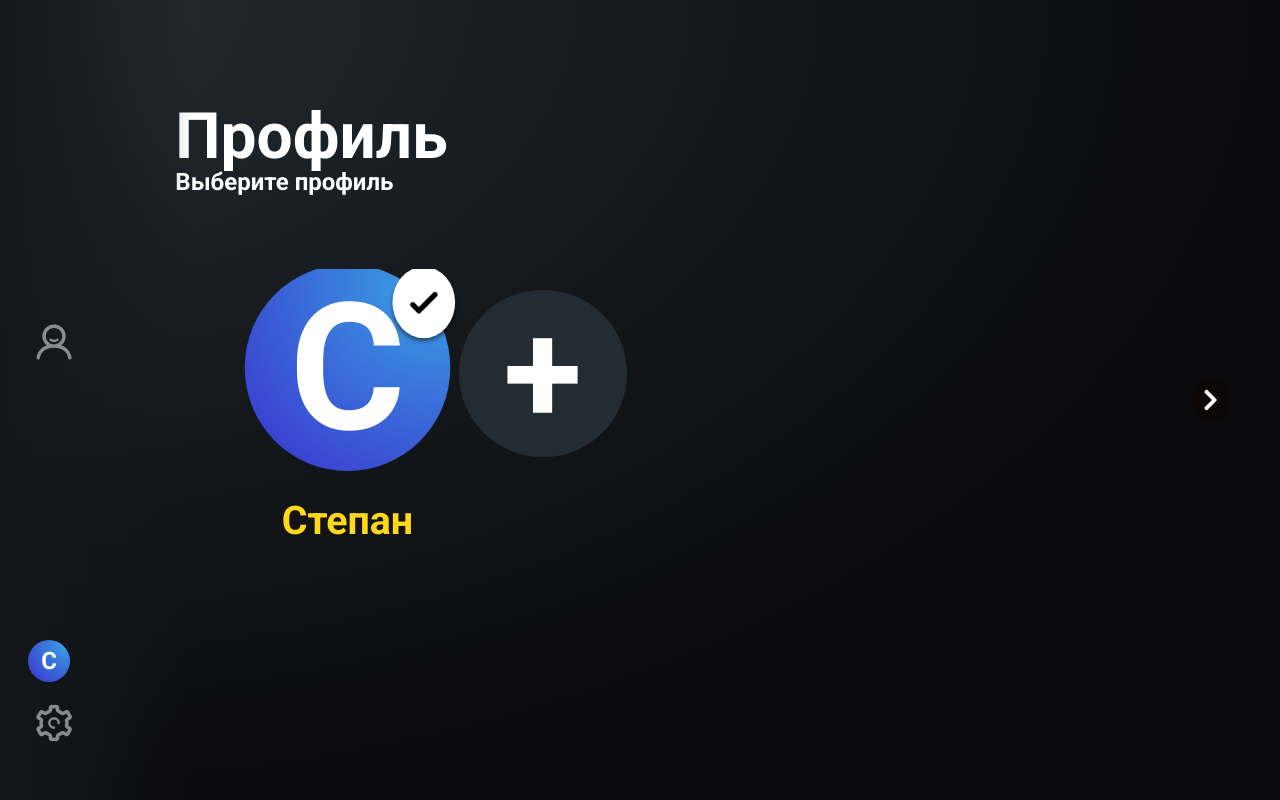
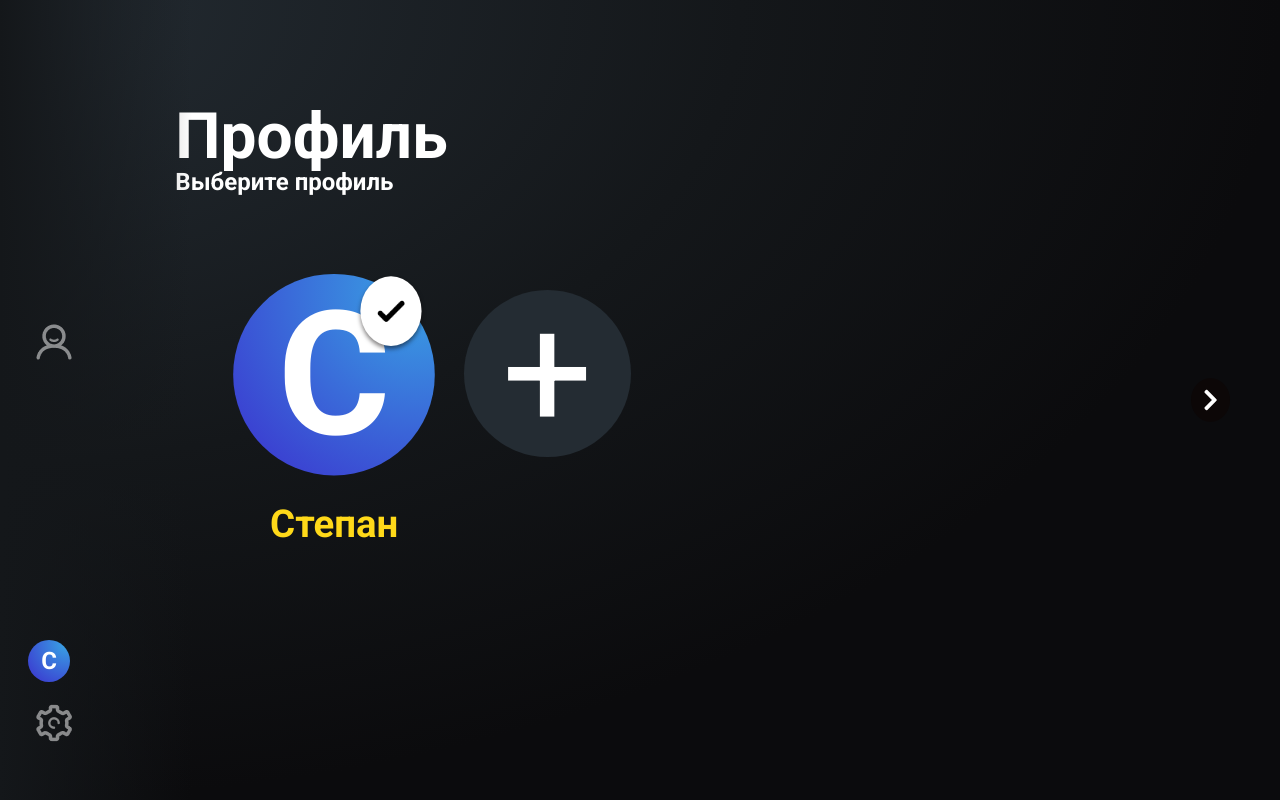
Before and after one commit to Polina-Sapego/Oxagile-training, a React app: page /userprofile in a window 1280 px wide. Built offline with nearby package versions, Linux system fonts and the light colour scheme.

Commit message:
update carousel style carousel-profiles-page and add-button-item-active, add state-selected

```diff
--- a/assets/styles/common.sass
+++ b/assets/styles/common.sass
@@ -2,6 +2,13 @@ $yellow: #FFD919
 $black: #14171A
 $gray: #A7AEB3
 $white: #fff
+$green-gradient: #4eff39, #1dbc0c
+$orange-gradient: #f4bf38, #e56231
+$red-gradient: #f57435, #e63030
+$pink-gradient: #dc49c2, #ee1478
+$blue-gradient: #39a4e4, #3b30ce
+$gradient-circle: circle at 92% 8%
+
 body
   margin: 0
   background: linear-gradient(45deg, #242C33 30%, #14171A 70%, #0B0B0D 100%)
--- a/assets/styles/components/userPage/AddColorsUser.sass
+++ b/assets/styles/components/userPage/AddColorsUser.sass
@@ -1,10 +1,3 @@
-$green-gradient: #4eff39, #1dbc0c
-$orange-gradient: #f4bf38, #e56231
-$red-gradient: #f57435, #e63030
-$pink-gradient: #dc49c2, #ee1478
-$blue-gradient: #39a4e4, #3b30ce
-$gradient-circle: circle at 92% 8%
-
 .body-container-add-colors
   background: radial-gradient(circle at 0 0, #242c33, $black 58%, #0b0b0d)
   position: absolute
--- a/assets/styles/components/userPage/CarouselUser.sass
+++ b/assets/styles/components/userPage/CarouselUser.sass
@@ -18,23 +18,31 @@ $dark-grey: #242c33
       transition: all 0.3s ease
 
       .carousel-profiles-page
-        position: relative
-        min-width: 76%
-        max-width: 76%
+        width: 13.1vw
+        height: 13.1vw
+        border: none
+        margin: 0 1vw
+        border-radius: 50%
+        transition: transform 0.2s ease-in-out, margin-left 0.2s ease-in-out, margin-right 0.2s ease-in-out
+
+        &.state-selected
+          transition: transform 0.2s ease-in-out, margin-left 0.2s ease-in-out, margin-right 0.2s ease-in-out
+          margin-left: 2.4vw
+          margin-right: 2.4vw
 
         .profiles-carousel-item-active
           position: relative
-          transform: scale(1.23)
+          transform: scale(1.2)
           transition: all 0.3s ease
-          margin-left: 3%
-          margin-right: 3%
-          margin-top: 23%
+          margin-left: 4%
+          margin-right: 4%
+          margin-top: 12%
           color: $yellow
 
         .profiles-carousel-item-disabled
           transform: scale(1)
           transition: all 0.3s ease
-          margin-top: 10%
+          margin-top: 13%
 
         .profiles-carousel-item
           height: 90%
@@ -75,9 +83,10 @@ $dark-grey: #242c33
         user-select: none
 
         .add-button-item-active
-          transform: scale(1.23)
-          transition: all 0.3s ease
-          margin-top: 23%
+          transform: scale(1.2)
+          transition: transform 0.2s ease-in-out, margin-left 0.2s ease-in-out, margin-right 0.2s ease-in-out
+          margin-top: 15%
+          margin-left: 20%
 
         .add-button-item-disabled
           transform: scale(1)
@@ -111,8 +120,8 @@ $dark-grey: #242c33
       top: 50%
       left: 50%
       transform: translate(-50%, -50%)
-      font-size: 9rem
-      font-weight: bold
+      font-size: 10rem
+      font-weight: normal
       user-select: none
 
   .add-button-title
--- a/assets/styles/components/userPage/Profile.sass
+++ b/assets/styles/components/userPage/Profile.sass
@@ -1,10 +1,3 @@
-$green-gradient: #4eff39, #1dbc0c
-$orange-gradient: #f4bf38, #e56231
-$red-gradient: #f57435, #e63030
-$pink-gradient: #dc49c2, #ee1478
-$blue-gradient: #39a4e4, #3b30ce
-$gradient-circle: circle at 92% 8%
-
 .profile-container
   display: flex
   flex-direction: column
--- a/src/components/UserPage/CarouselUser.tsx
+++ b/src/components/UserPage/CarouselUser.tsx
@@ -98,9 +98,9 @@ function CarouselUser() {
             <div
               role="button"
               key={profile.id}
-              className="carousel-profiles-page"
+              className={`carousel-profiles-page  ${index === visibleIndex ? 'state-selected' : ''}`}
               style={{
-                paddingLeft: index === 0 ? '250px' : 'none',
+                paddingLeft: index === 0 ? '220px' : 'none',
               }}
               onClick={() => handleProfileClick(index)}
             >
```
